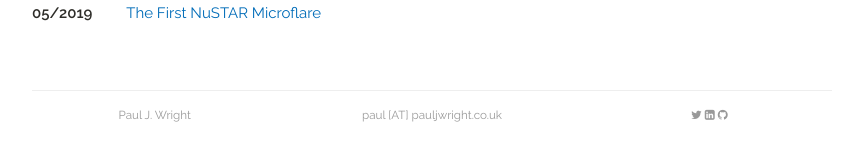
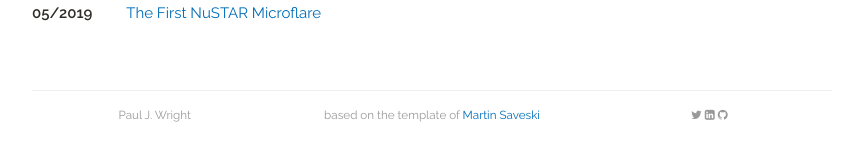
Before and after one commit to rookie0o9/rookie0o9.github.io, a Jekyll site: the page built from blog.html, in a window 1280 px wide. Shown: the part 484-645 px from the top of the page, without its empty margins (208-1069 px from the left). Built offline with Jekyll 4.4.1, drawn with Linux system fonts in a browser that asks for light colours.

Commit message:
Update blog.html

```diff
--- a/_layouts/blog.html
+++ b/_layouts/blog.html
@@ -101,7 +101,7 @@
           {{ site.data.main_info.name }}
         </div>
         <div class="four columns">
-          {{ site.data.main_info.email }}
+          based on the template of <a href="http://web.media.mit.edu/~msaveski">Martin Saveski</a>
         </div>
         <div class="four columns">
           <span onclick="window.open('{{ site.data.main_info.twitter }}')" style="cursor: pointer">
```
